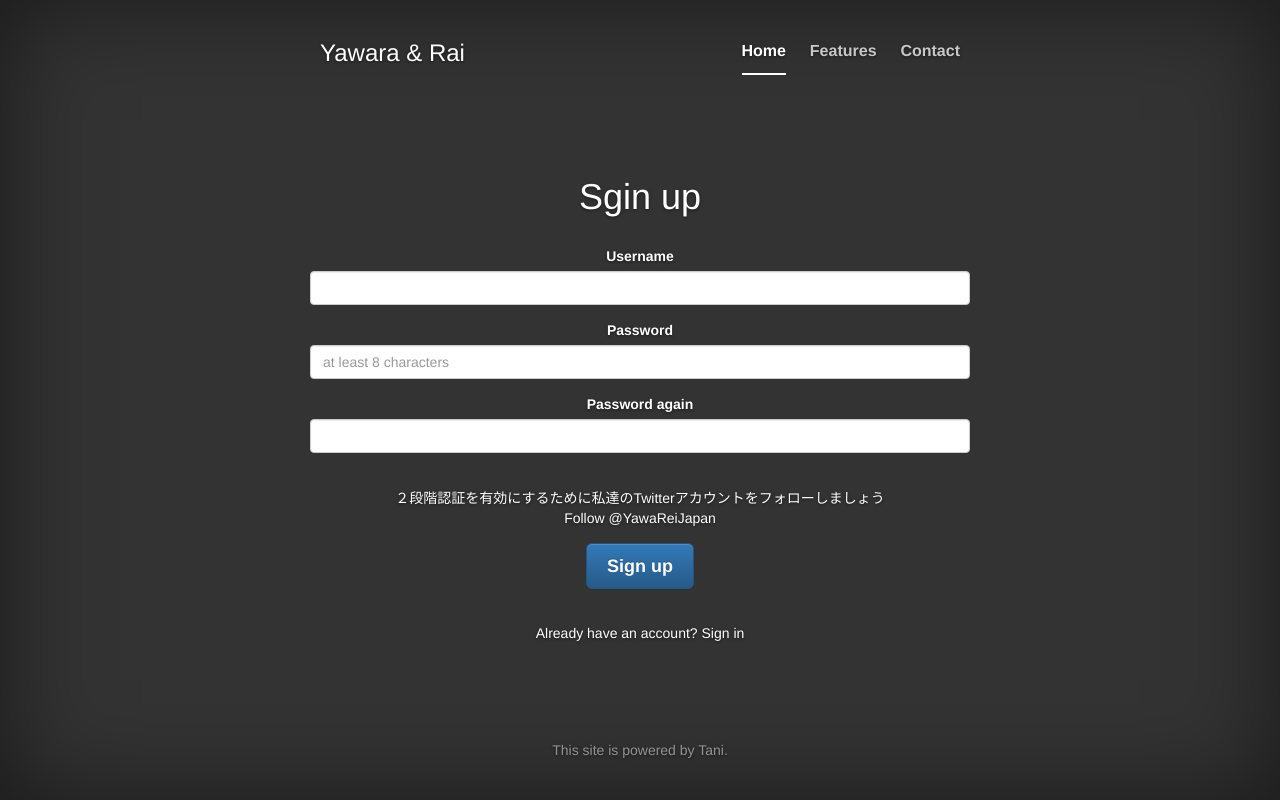
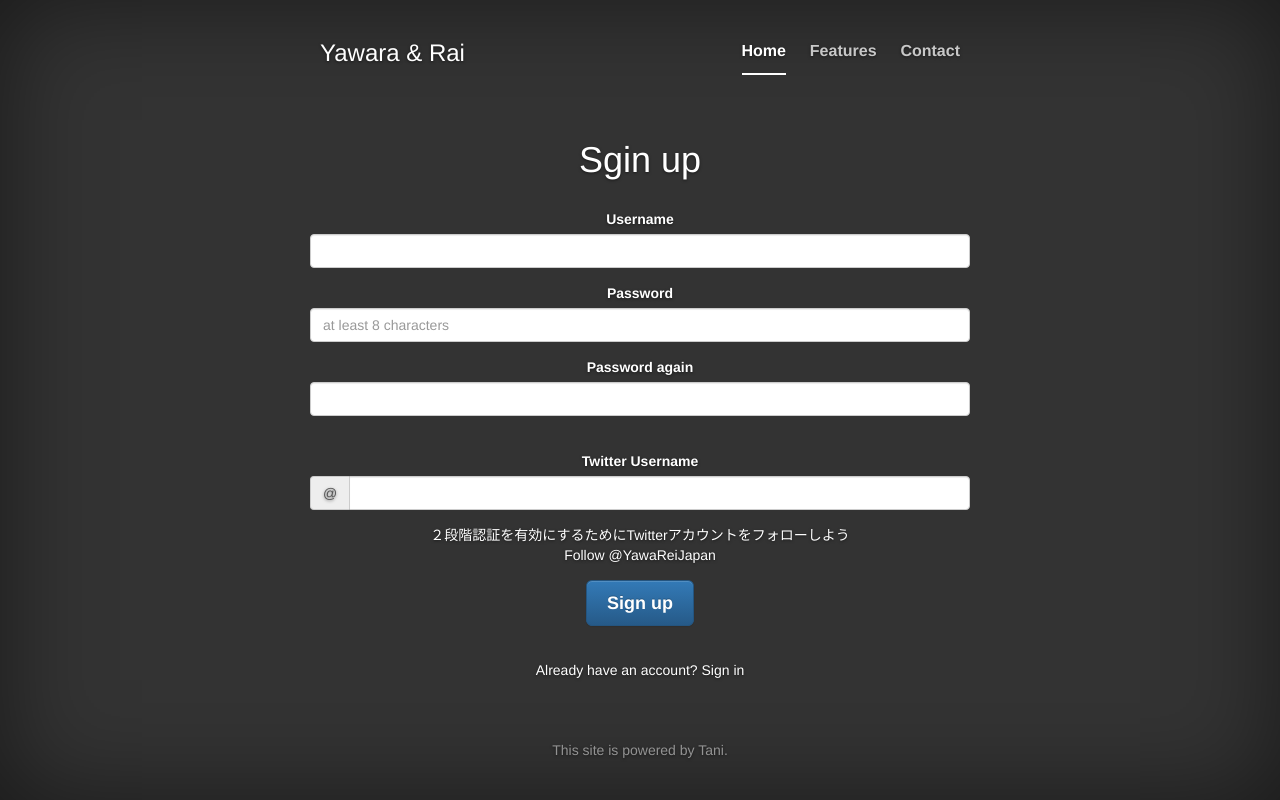
Before and after one commit to hiloki0529/bd_pbl, a Flask app: page /sign_up in a window 1280 px wide. Run offline with Flask 2, Linux system fonts and the light colour scheme; parts of the project's set-up code (start-up, migrations or seed data) failed here and were passed over; some libraries are stand-ins or nearby versions.

Commit message:
edit form mac

```diff
--- a/app.py
+++ b/app.py
@@ -15,10 +15,10 @@ def before_request():
     session.permanent = True
     app.permanent_session_lifetime = timedelta(minutes=10)
     if session.get("username") is not None:
+        if "/login" in request.path or request.path == "/sign_up" or request.path == "/deny":
+            return redirect("/")
         return
     elif "/login" in request.path or request.path == "/sign_up" or request.path == "/deny":
-        if session.get("username") is not None:
-            redirect("/")
         return
     else:
         return redirect("/login")
--- a/templates/signup.html
+++ b/templates/signup.html
@@ -36,8 +36,16 @@
         </div>
         {% endif %}
     </div>
+    <br>
     <div class="form-group">
-    <br>２段階認証を有効にするために私達のTwitterアカウントをフォローしましょう</br>
+        <label>Twitter Username</label>
+        <div class="input-group">
+            <span class="input-group-addon" id="basic-addon1">@</span>
+            <input name="twitter" type="text" class="form-control" aria-describedby="basic-addon1">
+        </div>
+    </div>
+    <div class="form-group">
+    ２段階認証を有効にするためにTwitterアカウントをフォローしよう</br>
         <a href="https://twitter.com/YawaReiJapan" class="twitter-follow-button" data-show-count="false">Follow @YawaReiJapan</a> <script>!function(d,s,id){var js,fjs=d.getElementsByTagName(s)[0],p=/^http:/.test(d.location)?'http':'https';if(!d.getElementById(id)){js=d.createElement(s);js.id=id;js.src=p+'://platform.twitter.com/widgets.js';fjs.parentNode.insertBefore(js,fjs);}}(document, 'script', 'twitter-wjs');</script>
     </div>
     <button class="btn btn-primary btn-lg" type="submit">Sign up</button>
```
Also changed, not shown: db.py (+6 -4 lines), db/app.db, 1 other file.
